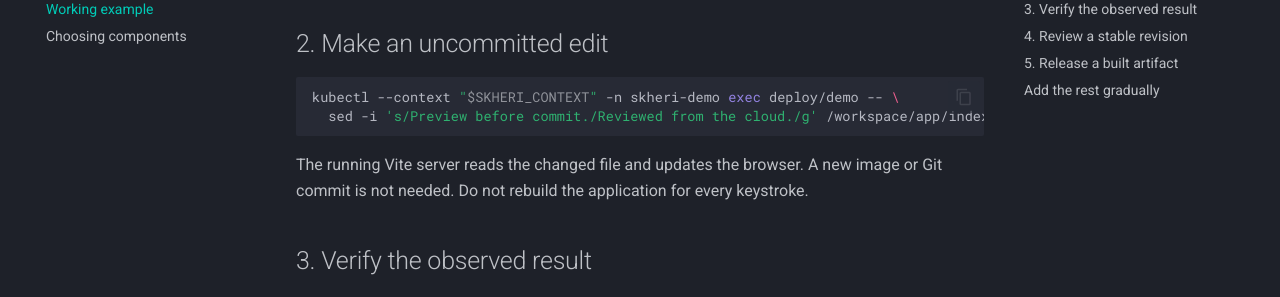
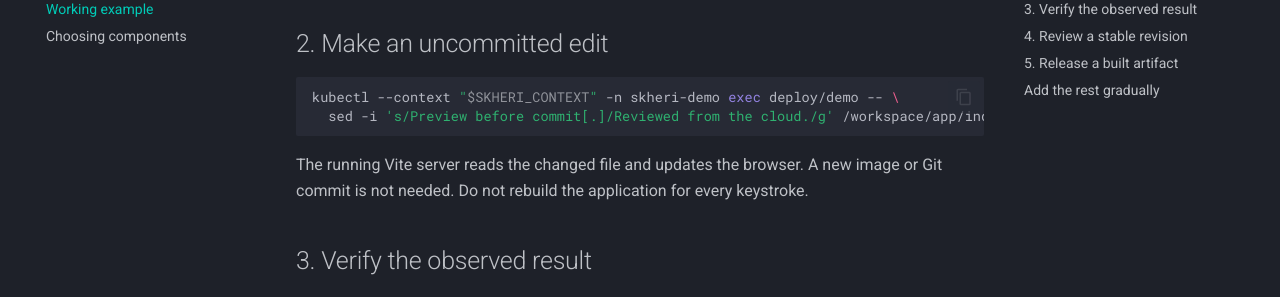
Before and after one commit to benchyard/stack, an MkDocs documentation site: the page built from docs/use-case.md, in a window 1280 px wide and 900 px high, scrolled down 774 px. Shown: the part 153-450 px from the top of the window. Built offline with MkDocs 1.6.1 and Material for MkDocs 9.7.7, drawn with Linux system fonts in a browser that asks for light colours; comment, search, counter and statistics services are not loaded.

````diff
--- a/docs/use-case.md
+++ b/docs/use-case.md
@@ -20,7 +20,7 @@ development server to the internet.
 
 ```bash
 kubectl --context "$SKHERI_CONTEXT" -n skheri-demo exec deploy/demo -- \
-  sed -i 's/Preview before commit./Reviewed from the cloud./g' /workspace/app/index.html
+  sed -i 's/Preview before commit[.]/Reviewed from the cloud./g' /workspace/app/index.html
 ```
 
 The running Vite server reads the changed file and updates the browser. A new image
````
